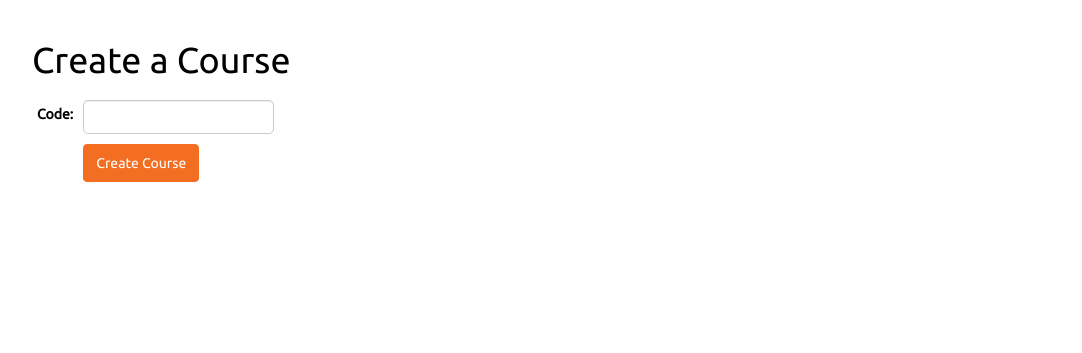
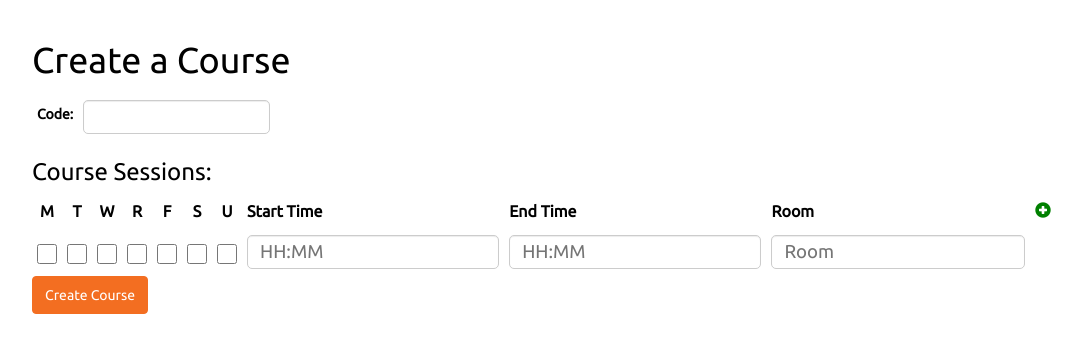
Before and after one commit to amccarthy1/gr8, a Django app: template gr8/grading/templates/course_creation.html in a window 1280 px wide. Shown: the part 52-405 px from the top of the page, without its empty margins (38-1120 px from the left). Run offline with Django 3.2, Linux system fonts and the light colour scheme; the template is opened without the code that fills it, so the values that code supplies are empty; some libraries are stand-ins or nearby versions.

Commit message:
frontend UI generation for course sessions

```diff
--- a/gr8/grading/static/grading/base.css
+++ b/gr8/grading/static/grading/base.css
@@ -102,3 +102,16 @@
 #course-code {
   width: 20%;
 }
+.dow {
+  width: 20px;
+  text-align: center;
+}
+.sign {
+  width: 20px;
+  text-align: center;
+  font-size: 16px;
+}
+.session-header td {
+  font-weight: bold;
+  font-size: 16px;
+}
--- a/gr8/grading/static/grading/base.js
+++ b/gr8/grading/static/grading/base.js
@@ -21,6 +21,16 @@ function row_contains_str(row, string) {
 	return $(row).html().toUpperCase().indexOf(string.toUpperCase()) !== -1;
 }
 
+// returns an HTML dom object representing the chosen glyphicon
+function create_glyphicon(name, color) {
+	var span = document.createElement("SPAN");
+	span.className = "glyphicon " + name;
+	if (color) {
+		span.style="color:" + color + ";";
+	}
+	return span;
+}
+
 function filter_courses(str) {
 	$(".course-row").each(function() {
 		if (row_contains_str(this, str)) {
--- a/gr8/grading/static/grading/course_creation.js
+++ b/gr8/grading/static/grading/course_creation.js
@@ -110,6 +110,80 @@ function click_button() {
     }
 }
 
+//////////////////////////////////////
+// course session adding functionality
+
+function make_checkbox_cell(name) {
+    var cell = document.createElement("TD");
+    cell.className = "form-group";
+    var div = document.createElement("DIV");
+    div.className = "entry";
+    cell.style = "text-align: center;";
+    var checkbox = document.createElement("INPUT");
+    checkbox.type = "checkbox";
+    checkbox.name = name;
+    checkbox.value = false;
+    div.appendChild(checkbox);
+    cell.appendChild(div);
+    return cell;
+}
+
+function make_text_cell(name, placeholder) {
+    var cell = document.createElement("TD");
+    cell.className = "form-group";
+    var div = document.createElement("DIV");
+    div.className = "entry";
+    var textbox = document.createElement("INPUT");
+    textbox.type = "text";
+    textbox.name = name;
+    textbox.value = null;
+    if (placeholder) {
+        textbox.placeholder = placeholder;
+    }
+    div.appendChild(textbox);
+    cell.appendChild(div);
+    return cell;
+}
+
+function make_minus_cell() {
+    var cell = document.createElement("TD");
+    cell.className = "sign";
+    var a = document.createElement("A");
+    a.href="javascript:;";
+    a.appendChild(create_glyphicon("glyphicon-minus-sign", "red", 20));
+    cell.appendChild(a);
+    $(a).click(function() {
+        var row = this.parentNode.parentNode;
+        document.getElementById('session-table').removeChild(row);
+    });
+    return cell;
+}
+
+function make_session_row(minus) {
+    // construct the row
+    var row = document.createElement("TR");
+    var cell;
+
+    // do some cells
+    row.appendChild(make_checkbox_cell("monday"));
+    row.appendChild(make_checkbox_cell("tuesday"));
+    row.appendChild(make_checkbox_cell("wednesday"));
+    row.appendChild(make_checkbox_cell("thursday"));
+    row.appendChild(make_checkbox_cell("friday"));
+    row.appendChild(make_checkbox_cell("saturday"));
+    row.appendChild(make_checkbox_cell("sunday"));
+    // do the cells with times
+    row.appendChild(make_text_cell("start-time", 'HH:MM'));
+    row.appendChild(make_text_cell("end-time", 'HH:MM'));
+    row.appendChild(make_text_cell("room", "Room"));
+    if (minus) {
+        row.appendChild(make_minus_cell());
+    }
+    return row;
+}
+
+
+// on load
 $(document).ready(function() {
     document.getElementById('id_code').addEventListener("keyup", function() {
         clearTimeout(pending_lookup); // wait until the user is finished typing.
@@ -120,4 +194,9 @@ $(document).ready(function() {
             click_button();
         }
     });
+
+    document.getElementById('session-table').appendChild(make_session_row());
+    $("#session-add-button").click(function() {
+        document.getElementById('session-table').appendChild(make_session_row(true));
+    });
 });
--- a/gr8/grading/templates/course_creation.html
+++ b/gr8/grading/templates/course_creation.html
@@ -32,10 +32,33 @@
             </tr>
         </div>
         {% endfor %}
-        <tr><td></td><td><button class="btn btn-md btn-primary" type="button" onclick="click_button()">Create Course</button></td></tr>
     </table>
 </form>
-
+<h3>
+    Course Sessions:
+</h3>
+<table class="bootstrap-table">
+    <tbody id="session-table">
+        <tr class="session-header">
+            <td class="dow">M</th>
+            <td class="dow">T</th>
+            <td class="dow">W</th>
+            <td class="dow">R</th>
+            <td class="dow">F</th>
+            <td class="dow">S</th>
+            <td class="dow">U</th>
+            <td class="start-time-header">Start Time</th>
+            <td class="end-time-header">End Time</th>
+            <td class="room-header">Room</th>
+            <td class="sign">
+                <a href="javascript:;">
+                    <span id="session-add-button" class="glyphicon glyphicon-plus-sign" style="color:green;"></span>
+                </a>
+            </td><!--last td is for +/- icons-->
+        </tr>
+    </tbody>
+</table>
+<button class="btn btn-md btn-primary" type="button" onclick="click_button()">Create Course</button>
 
 
 <h2 id="status"></h2>
```
